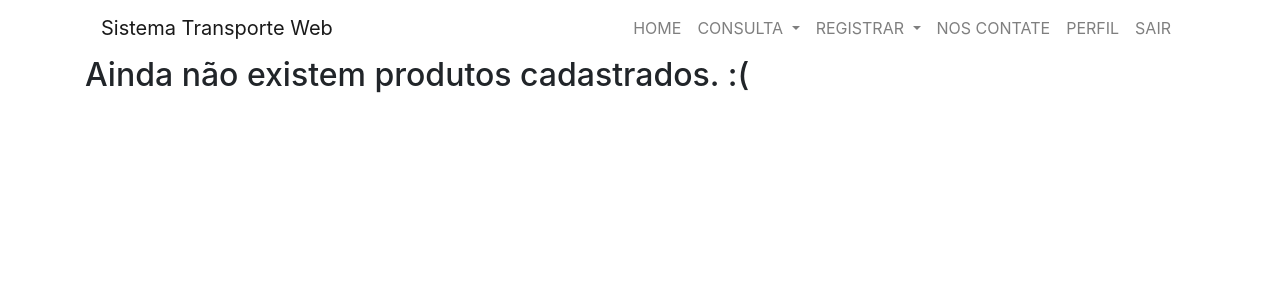
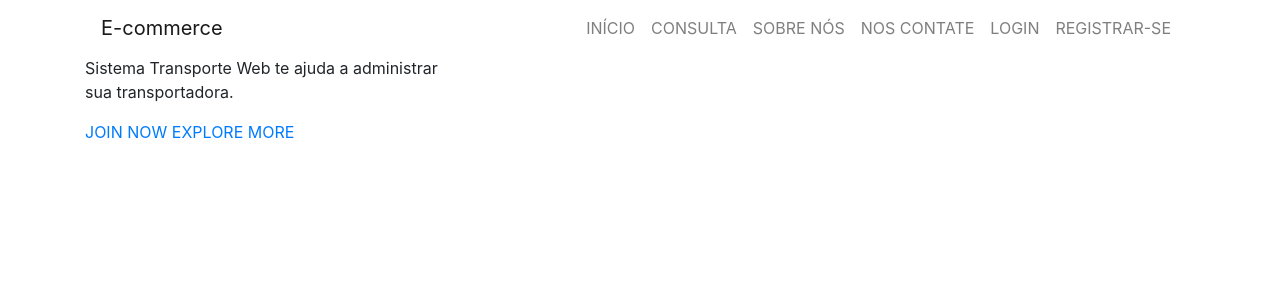
Before and after one commit to allandiamante/allandiamante-django2-CRUD2, a Django app: page / in a window 1280 px wide. Shown: the top 300 px of the page. Run offline with Django 3.2, Linux system fonts and the light colour scheme; data that the repository does not hold is empty; some libraries are stand-ins or nearby versions.

Commit message:
Arrumando detalhes do header

```diff
--- a/core/templates/index.html
+++ b/core/templates/index.html
@@ -1,113 +1,61 @@
 {% load bootstrap4 %}
 {% load static %}
 <!DOCTYPE html>
-<html lang="pt-br">
+<html lang="pt-BR">
   <head>
-    <meta charset="UTF-8">
-    <title>Index</title>
+    <title>Home</title>
     {% bootstrap_css %}
-    <link href="{% static 'css/styles.css' %}" rel="stylesheet">
 
   </head>
   <body>
     <section class="header">
       <div class="container">
-            <nav class="navbar navbar-expand-lg navbar-light" style="">
-                <a class="navbar-brand" href="#">Sistema Transporte Web</a>
-                <button class="navbar-toggler" type="button" data-toggle="collapse"
-                data-target="#navbarNav" aria-controls="navbarNav" aria-expanded="false"
-                aria-label="Toggle navigation">
+        <nav class="navbar navbar-expand-lg navbar-light">
+          <a class="navbar-brand" href="#">E-commerce</a>
+          <button class="navbar-toggler" type="button" data-toggle="collapse" data-target="#navbarNav" aria-controls="navbarNav" aria-expanded="false" aria-label="Toggle navigation">
             <i class="fa fa-bars"></i>
           </button>
           <div class="collapse navbar-collapse" id="navbarNav">
             <ul class="navbar-nav ml-auto text-right">
               <li class="nav-item">
-                      <a class="nav-link active-home" href="../principal/principal.html">HOME</a>
-                    </li>
-                    <div class="dropdown">
-                      <li class="nav-item">
-                        <a class="nav-link dropdown-toggle" type="button" id="dropdownM" data-toggle="dropdown" aria-haspopup="true" aria-expanded="false">
-                          CONSULTA
-                        </a>
-                        <div class="dropdown-menu" aria-labelledby="dropdownM">
-                          <a class="dropdown-item" href="../consultar corrida/consultar corrida.html">Corrida</a>
-                          <a class="dropdown-item" href="../relatorios/relatorio.html">Relatório</a>
-                          <a class="dropdown-item" href="../grafico/grafico.html">Gráfico</a>
-                          <a class="dropdown-item" href="../Gerenciamento_de_veiculo/gerenciarv.html">Veículo</a>
-                          <a class="dropdown-item" href="../gerenciar-cliente/index.html">Cliente</a>
-                          <a class="dropdown-item" href="../gerenciar-carga/index.html">Carga</a>
-                        </div>
-                      </li>
-                    </div>
-                    <div class="dropdown">
-                      <li class="nav-item">
-                        <a class="nav-link dropdown-toggle" type="button" id="dropdownMN" data-toggle="dropdown" aria-haspopup="true" aria-expanded="false">
-                          REGISTRAR
-                        </a>
-                        <div class="dropdown-menu" aria-labelledby="dropdownMN">
-                          <a class="dropdown-item" href="../registrar corrida/Registrar Corrida.html">Corrida</a>
-                          <a class="dropdown-item" href="../Cadastrar_veiculo/cadastrov.html">Veículo</a>
-                          <a class="dropdown-item" href="../registrar-cliente/index.html">Cliente</a>
-                        </div>
-                      </li>
-                    </div>
-                    <li class="nav-item">
-                      <a class="nav-link" href="#">NOS CONTATE</a>
+                <a class="nav-link active-home" href="#">INÍCIO</a>
               </li>
               <li class="nav-item">
-                      <a class="nav-link" href="../perfil/index.html">PERFIL</a>
+                <a class="nav-link" href="http://127.0.0.1:8000/consulta">CONSULTA</a>
               </li>
               <li class="nav-item">
-                      <a class="nav-link" href="../principal nao logado/principal.html">SAIR</a>
+                <a class="nav-link" href="#">SOBRE NÓS</a>
+              </li>
+              <li class="nav-item">
+                <a class="nav-link" href="http://127.0.0.1:8000/contato">NOS CONTATE</a>
+              </li>
+              <li class="nav-item">
+                <a class="nav-link" href="http://127.0.0.1:8000/admin">LOGIN</a>
+              </li>
+              <li class="nav-item">
+                <a class="nav-link" href="../register/index.html">REGISTRAR-SE</a>
               </li>
             </ul>
           </div>
         </nav>
-        </div>
-    </section>
-    <div class="container">
-        {% if produtos %}
-        <h1>Produtos</h1>
-
-        <table class="table table-dark">
-            <thead>
-                <tr>
-                    <th scope="col">#</th>
-                    <th scope="col">Produto</th>
-                    <th scope="col">Preço</th>
-                </tr>
-            </thead>
-            <tbody>
-                {% for produto in produtos %}
-                    <tr>
-                        <td scope="row">{{ produto.id }}</td>
-                        <td scope="row"><a href="#modal{{produto.id}}" data-toggle="modal">{{ produto.nome }}</a></td>
-                        <td scope="row">{{ produto.preco }}</td>
-
-                    </tr>
-                    <div class="modal fade bd-example-modal-lg show" id="modal{{produto.id}}" role="dialog">
-                        <div class="modal-dialog">
-                            <div class="modal-content">
-                                <div class="modal-header">
-                                    <h2 class="modal-title" id="exampleModalLabel" style="text-align: center;">{{ produto.nome }}</h2>
-                                    <button type="button" class="close" data-dismiss="modal">
-                                        <span aria-hidden="true">&times;</span>
-                                    </button>
-                                </div>
-                                <div class="modal-body" id="dynamic-content">
-                                    <img src="{{ produto.imagem.url }}" class="img-fluid" alt="{{ produto.nome }}"/>
-                                    <h7>Estoque: {{ produto.estoque }}</h7>
+        <div class="row banner">
+          <div class="col-md-6">
+            <p>
+              Sistema Transporte Web te ajuda a administrar <br> sua transportadora.
+            </p>
+            <a href="../register/index.html" class="express-btn">
+              JOIN NOW
+            </a>
+            <a href="#">
+              EXPLORE MORE
+            </a>
           </div>
           </div>
         </div>
       </div>
-                {% endfor %}
-            </tbody>
-        </table>
-        {% else %}
-            <h2>Ainda não existem produtos cadastrados. :(</h2>
-        {% endif %}
-    </div>
+    </section>
+    <section class="service">
+    </section>
   {% bootstrap_javascript jquery='full' %}
   </body>
 </html>
--- a/core/urls.py
+++ b/core/urls.py
@@ -1,9 +1,10 @@
 from django.urls import path
 
-from .views import index, contato, produto
+from .views import index, contato, produto, consulta
 
 urlpatterns = [
     path('', index, name='index'),
     path('contato/', contato, name='contato'),
     path('produto/', produto, name='produto'),
+    path('consulta/', consulta, name='consulta'),
 ]
--- a/core/views.py
+++ b/core/views.py
@@ -7,10 +7,14 @@ from .models import Produto
 
 
 def index(request):
+    return render(request, 'index.html')
+
+def consulta(request):
     context = {
         'produtos': Produto.objects.all()
     }
-    return render(request, 'index.html', context)
+    return render(request, 'consulta.html', context)
+
 
 
 def contato(request):
```
Also changed, not shown: core/templates/consulta.html (added, +106 -0 lines), core/templates/contato.html (+30 -37 lines), core/templates/produto.html (+31 -38 lines), media/produtos/nokia v3.jpg (added), media/produtos/nokia_v3.jpg (added), media/produtos/nokia_v3.thumb.jpg (added). Lines whose indentation alone changed are shown as unchanged.
